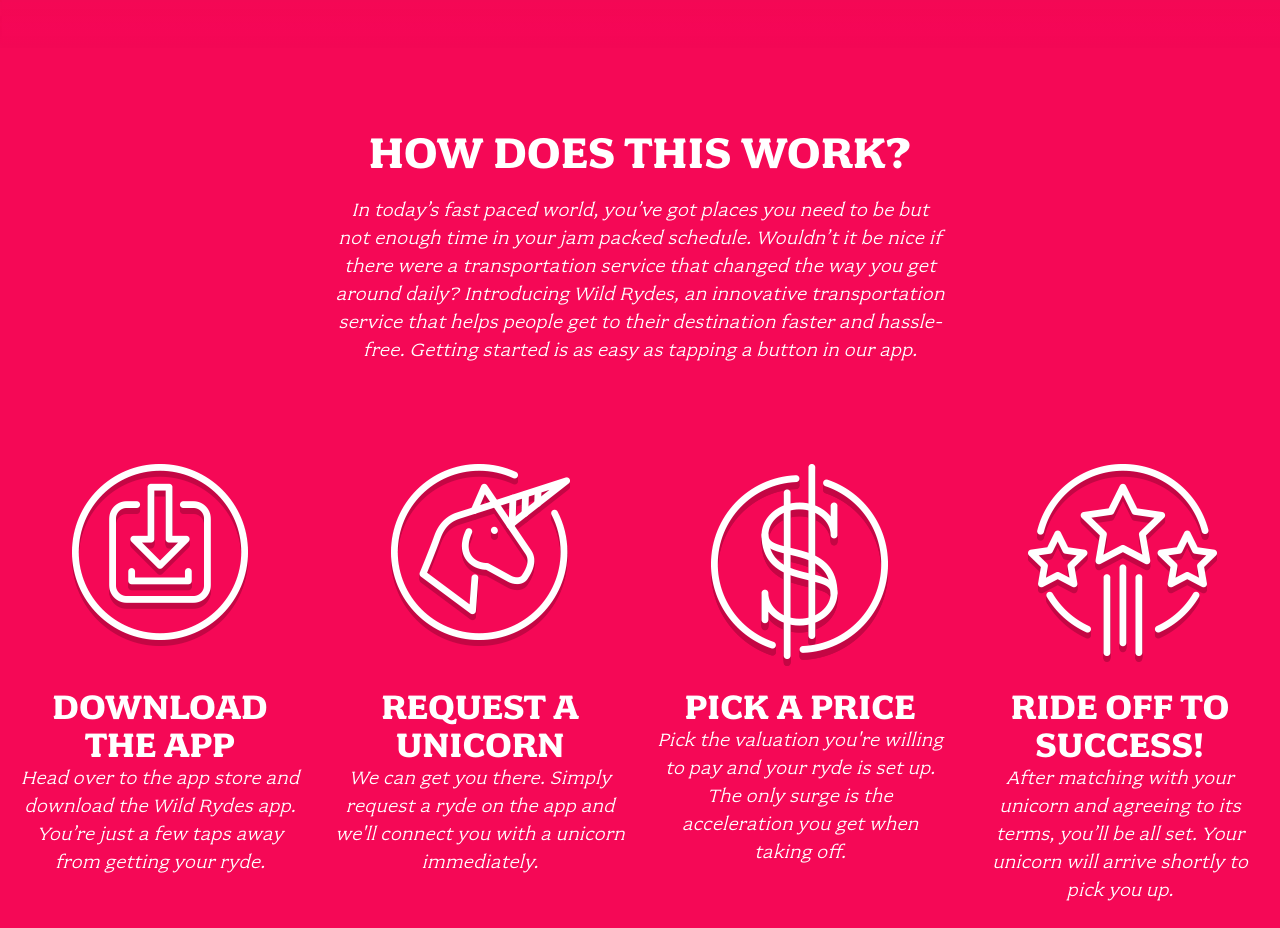
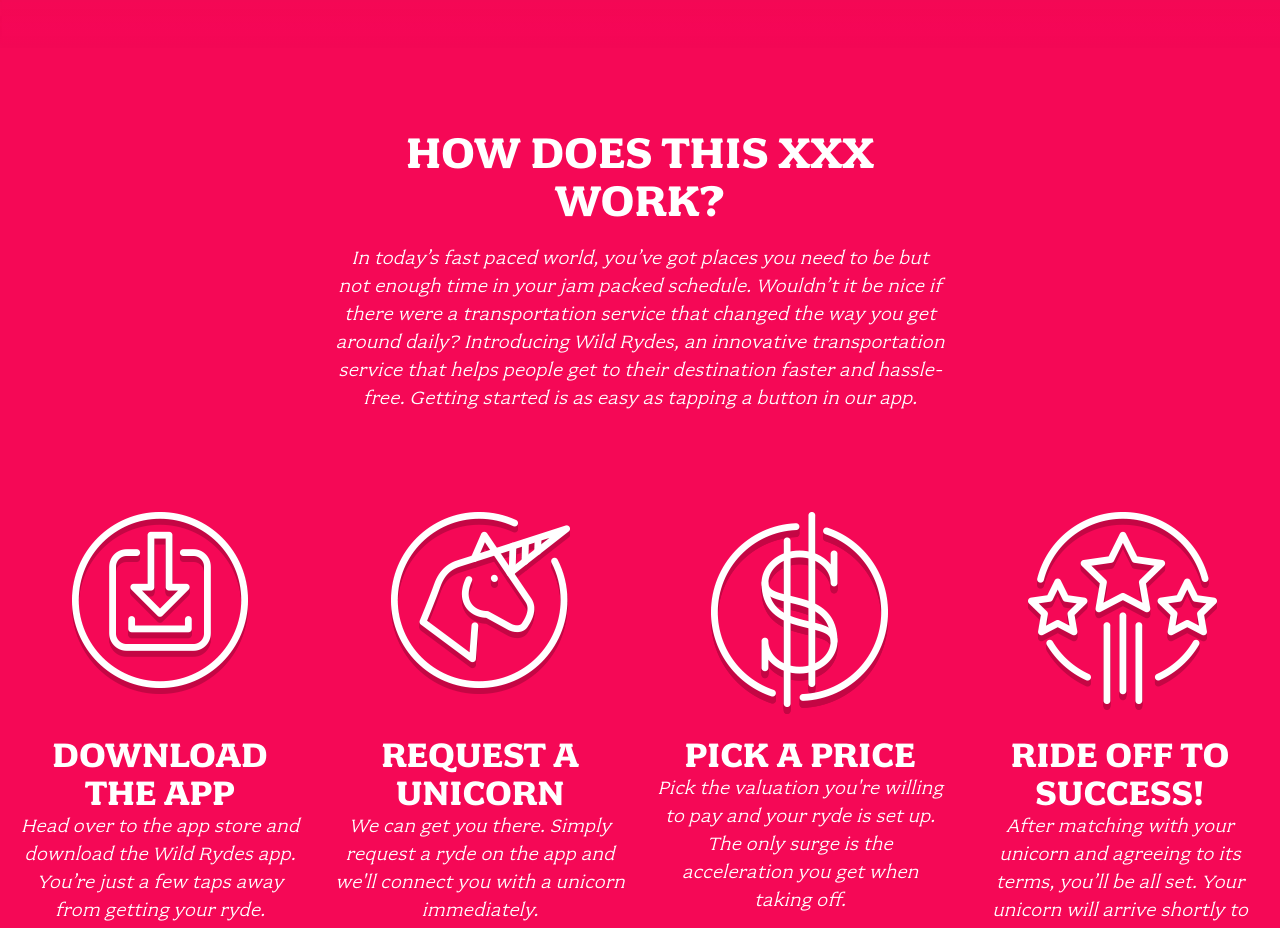
Before and after one commit to wagnerperon/tinytechnicaltutorials-wildrydes-site, a plain HTML site: page index.html in a window 1280 px wide. Shown: the part 900-1828 px from the top of the page. Drawn offline with Linux system fonts and the light colour scheme.

Commit message:
Update index.html

```diff
--- a/index.html
+++ b/index.html
@@ -30,7 +30,7 @@
 
   <section class="home-about">
     <div class="row column large-9 xlarge-6 xxlarge-4">
-      <h2 class="section-title">How Does This Work?</h2>
+      <h2 class="section-title">How Does This xxx Work?</h2>
       <p class="content">
         In today’s fast paced world, you’ve got places you need to be but not enough time in your jam packed schedule. Wouldn’t it be nice if there were a transportation service that changed the way you get around daily? Introducing Wild Rydes, an innovative transportation service that helps people get to their destination faster and hassle-free. Getting started is as easy as tapping a button in our app.
       </p>
```
